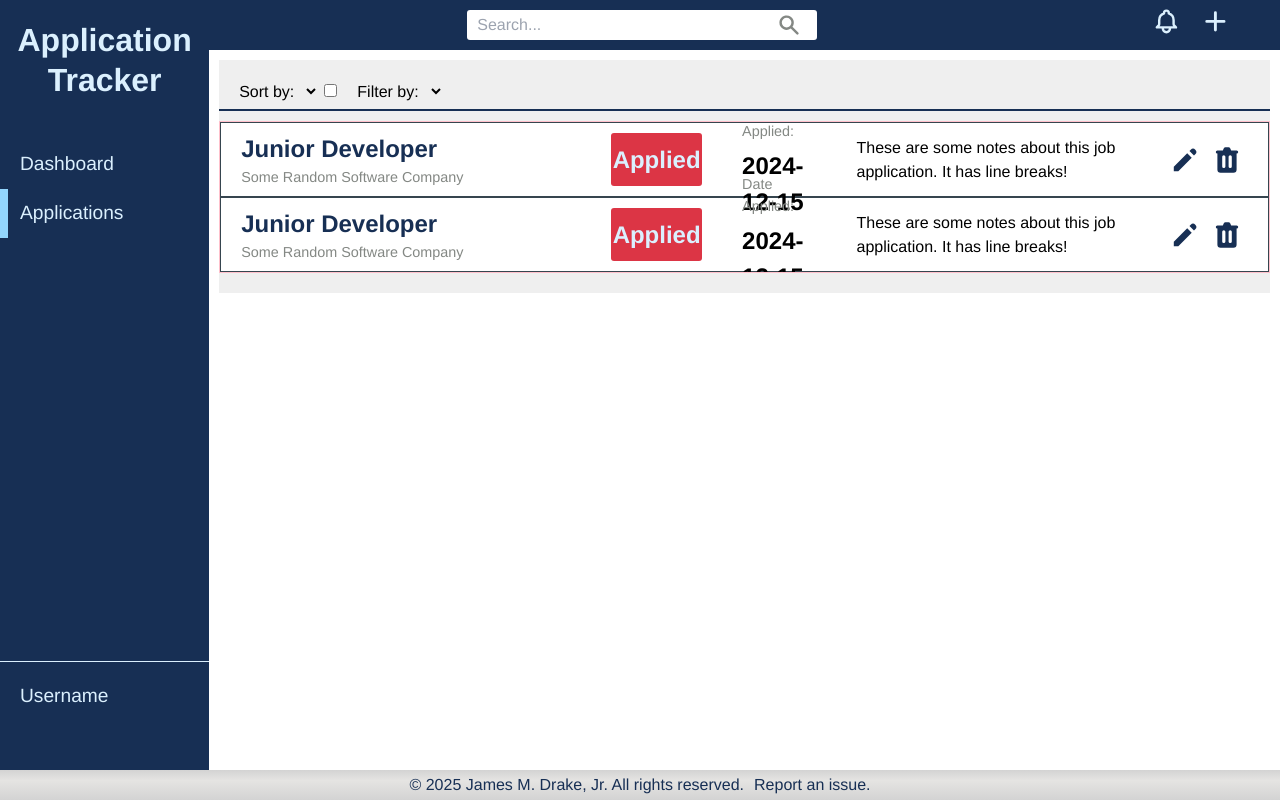
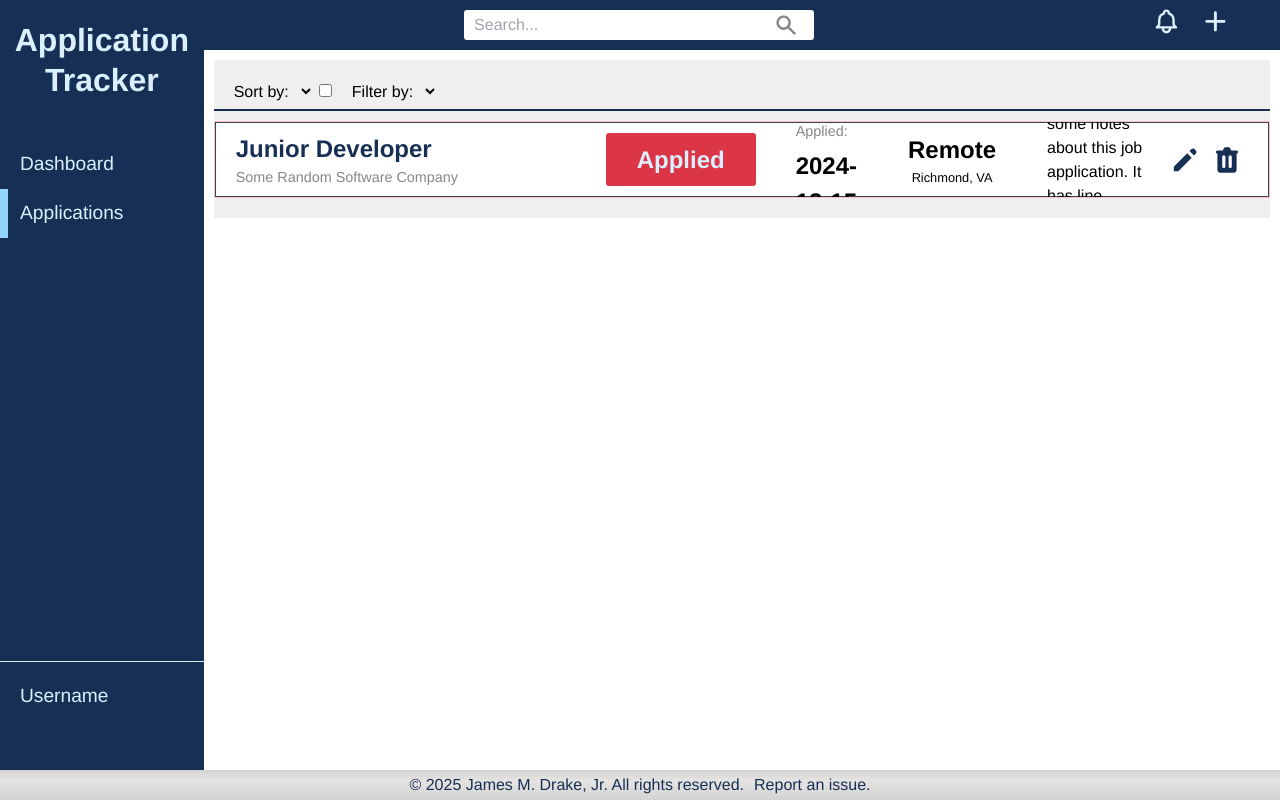
Before and after one commit to psilentrain1/jmdm-apps-application_tracker, a React (Vite) app: page /applications in a window 1280 px wide. Built offline with nearby package versions, Linux system fonts and the light colour scheme.

Commit message:
feat: added job type and location

```diff
--- a/src/style.css
+++ b/src/style.css
@@ -51,6 +51,7 @@
   --txt-black: var(--clr-primary-950);
 
   --link-focus: 2px solid var(--clr-secondary-400);
+  --link-hover: var(--clr-primary-600);
 
   /* sizes */
   --radius: 3px;
@@ -240,7 +241,7 @@ footer a {
 }
 
 footer a:hover {
-  color: var(--clr-primary-900);
+  color: var(--link-hover);
 }
 /* -------- */
 
@@ -312,7 +313,7 @@ footer a:hover {
 }
 
 .applist-item__info__title a:hover {
-  color: var(--clr-primary-600);
+  color: var(--link-hover);
 }
 
 .applist-item__info__company {
@@ -325,7 +326,7 @@ footer a:hover {
   flex-direction: row;
   justify-content: center;
   align-items: center;
-  width: 150px;
+  min-width: 150px;
   margin: 10px 20px;
   border-radius: var(--radius);
   font-size: 1.5rem;
@@ -366,6 +367,24 @@ footer a:hover {
   font-weight: bold;
 }
 
+.applist-item__location {
+  display: flex;
+  flex-direction: column;
+  justify-content: center;
+  align-items: center;
+  min-width: 150px;
+  padding: 0 10px;
+}
+
+.applist-item__location__type {
+  font-size: 1.5rem;
+  font-weight: bold;
+}
+
+.applist-item__location__city {
+  font-size: 0.8rem;
+}
+
 .applist-item__notes {
   display: flex;
   flex-direction: column;
@@ -391,7 +410,7 @@ footer a:hover {
 }
 
 .applist-item__buttons a:hover {
-  color: var(--clr-primary-600);
+  color: var(--link-hover);
 }
 
 /* -------- */
--- a/src/views/Applications.tsx
+++ b/src/views/Applications.tsx
@@ -7,6 +7,8 @@ const mockApp = {
   id: 0,
   title: "Junior Developer",
   company: "Some Random Software Company",
+  location: "Richmond, VA",
+  type: "Remote",
   industry: "IT",
   status: "Applied",
   applyDate: "2024-12-15",
@@ -43,30 +45,9 @@ export function Applications() {
             <div className="applist-item__date__title">Date Applied:</div>
             <div className="applist-item__date__date">{mockApp["applyDate"]}</div>
           </div>
-          <div className="applist-item__notes">{mockApp["notes"]}</div>
-          <div className="applist-item__buttons">
-            <Link to="">
-              <HiPencil />
-            </Link>
-            <Link to="">
-              <HiTrash />
-            </Link>
-          </div>
-        </div>
-        {/* End App list item */}
-
-        {/* App list item */}
-        <div className="applist-item">
-          <div className="applist-item__info">
-            <div className="applist-item__info__title">
-              <Link to="">{mockApp["title"]}</Link>
-            </div>
-            <div className="applist-item__info__company">{mockApp["company"]}</div>
-          </div>
-          <div className="applist-item__status reject">{mockApp["status"]}</div>
-          <div className="applist-item__date">
-            <div className="applist-item__date__title">Date Applied:</div>
-            <div className="applist-item__date__date">{mockApp["applyDate"]}</div>
+          <div className="applist-item__location">
+            <div className="applist-item__location__type">{mockApp["type"]}</div>
+            <div className="applist-item__location__city">{mockApp["location"]}</div>
           </div>
           <div className="applist-item__notes">{mockApp["notes"]}</div>
           <div className="applist-item__buttons">
```
